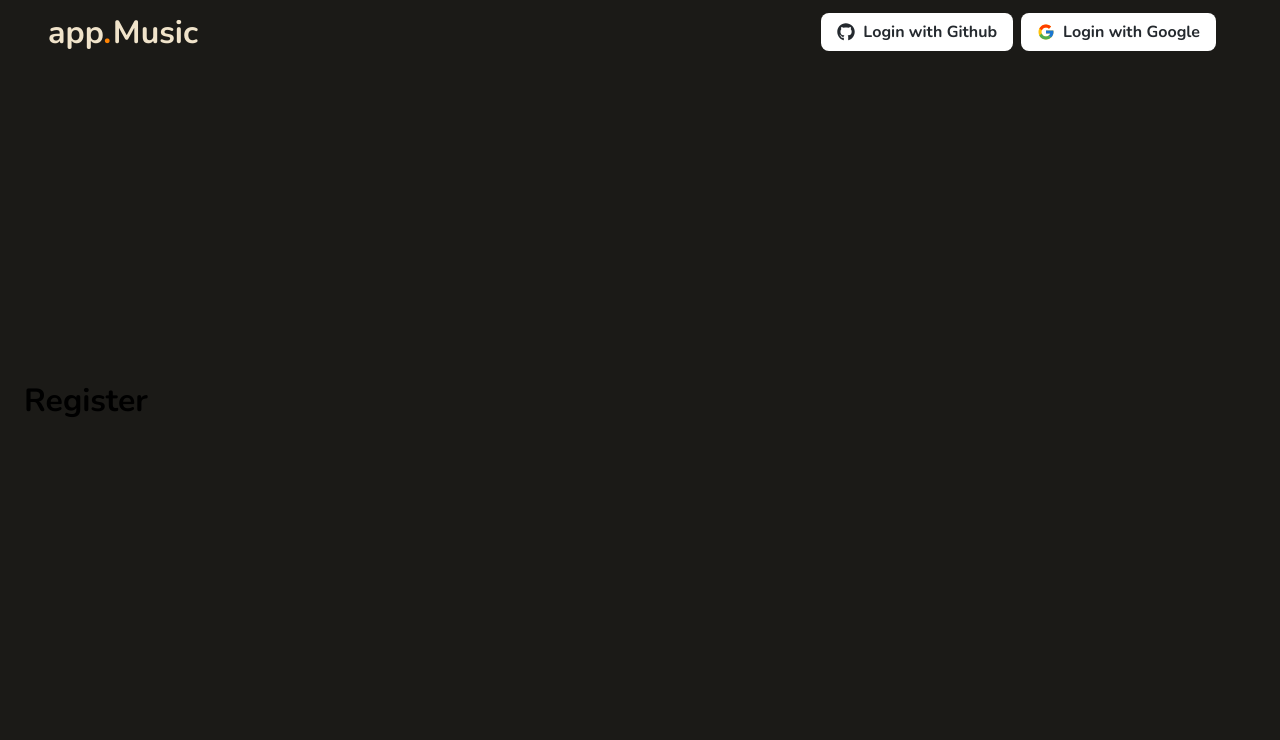
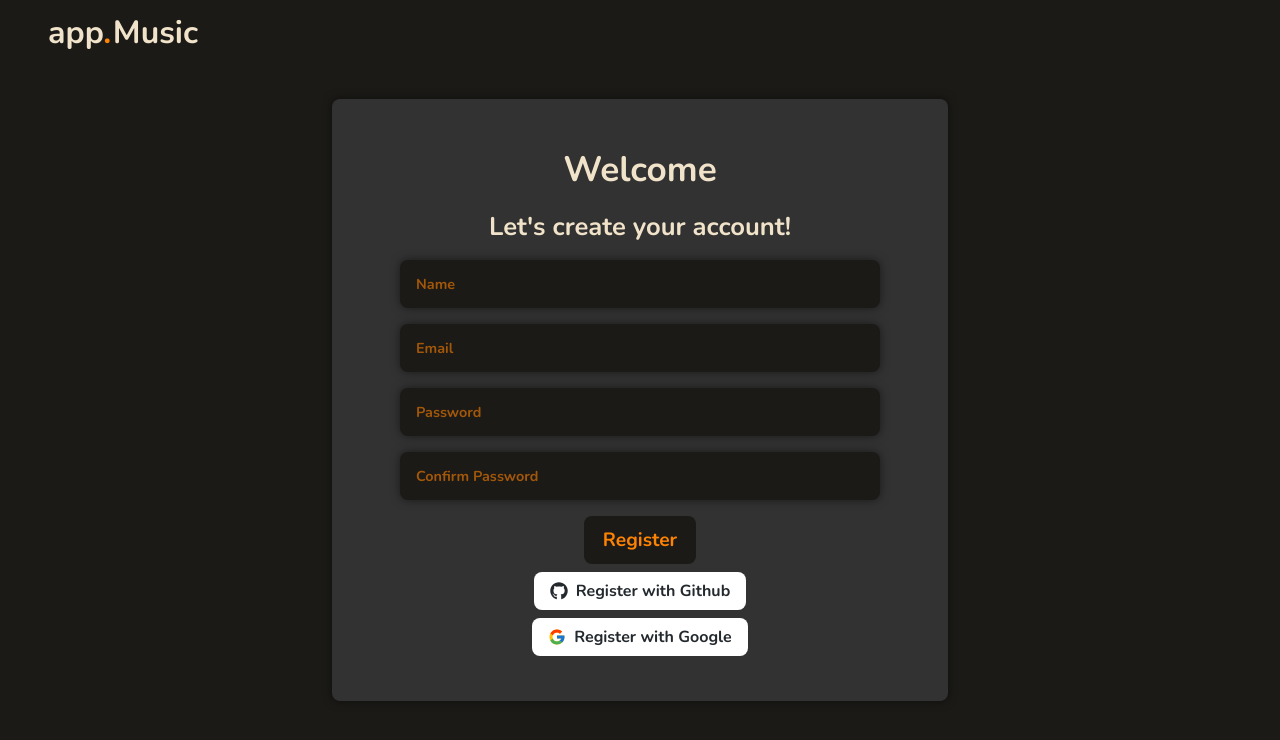
Before and after one commit to pauloruan/music-app-client, a React (Vite) app: page /register in a window 1280 px wide. Shown: the top 740 px of the page. Built offline with nearby package versions, Linux system fonts and the light colour scheme.

Commit message:
feat: Componente "FormRegister" criado.

```diff
--- /dev/null
+++ b/src/components/FormRegister/index.tsx
@@ -0,0 +1,34 @@
+import React from 'react';
+import { FaGithub } from 'react-icons/fa';
+import { FcGoogle } from 'react-icons/fc';
+import BtnGithub from '../BtnGithub';
+import BtnGoogle from '../BtnGoogle';
+import {
+  FormRegisterContainer,
+  FormRegisterTitle,
+  FormRegisterSubTitle,
+  FormRegisterInput,
+  FormRegisterButton,
+} from './style';
+
+export default function FormRegister(): React.FunctionComponentElement<{}> {
+  return (
+    <FormRegisterContainer action="">
+      <FormRegisterTitle>Welcome</FormRegisterTitle>
+      <FormRegisterSubTitle>Let&apos;s create your account!</FormRegisterSubTitle>
+      <FormRegisterInput type="text" placeholder="Name" />
+      <FormRegisterInput type="email" placeholder="Email" />
+      <FormRegisterInput type="password" placeholder="Password" />
+      <FormRegisterInput type="password" placeholder="Confirm Password" />
+      <FormRegisterButton type="submit">Register</FormRegisterButton>
+      <BtnGithub>
+        <FaGithub size={18} />
+        <span>Register with Github</span>
+      </BtnGithub>
+      <BtnGoogle>
+        <FcGoogle size={18} />
+        <span>Register with Google</span>
+      </BtnGoogle>
+    </FormRegisterContainer>
+  );
+}
--- /dev/null
+++ b/src/components/FormRegister/style.ts
@@ -0,0 +1,85 @@
+import styled from 'styled-components';
+
+export const FormRegisterContainer = styled.form`
+  display: flex;
+  flex-direction: column;
+  align-items: center;
+  justify-content: center;
+  box-sizing: border-box;
+  width: 50%;
+  height: 80%;
+  padding: 0.5rem;
+  background-color: var(--shape);
+  border-radius: 0.5rem;
+  box-shadow: var(--box-shadow);
+
+  @media (max-width: 768px) {
+    padding: 0.3rem;
+  }
+`;
+
+export const FormRegisterTitle = styled.h1`
+  font-size: 2.2rem;
+  font-weight: bold;
+  color: var(--text);
+  margin: 0.5rem;
+  text-align: center;
+`;
+
+export const FormRegisterSubTitle = styled.h2`
+  font-size: 1.6rem;
+  font-weight: bold;
+  color: var(--text);
+  margin: 0.5rem;
+  text-align: center;
+`;
+
+export const FormRegisterInput = styled.input`
+  width: 80%;
+  height: 3rem;
+  box-sizing: border-box;
+  outline: 0;
+  border-radius: 0.5rem;
+  border: 1px solid var(--text);
+  border: 0;
+  padding: 0.5rem 1rem;
+  margin: 0.5rem 0;
+  font-size: 0.9rem;
+  font-weight: bold;
+  color: var(--text);
+  background-color: var(--background);
+  box-shadow: var(--box-shadow);
+  transition: all 0.3s ease-in-out;
+
+  &::placeholder {
+    color: var(--secondary);
+  }
+`;
+
+export const FormRegisterButton = styled.button`
+  height: 3rem;
+  display: inline-block;
+  padding: 0.3rem 1.2rem;
+  margin: 0.5rem;
+  border: none;
+  border-radius: 0.5rem;
+  box-sizing: border-box;
+  text-decoration: none;
+  font-weight: bold;
+  font-size: 1.2rem;
+  color: var(--primary);
+  background-color: var(--background);
+  text-align:center;
+  transition: all 0.2s;
+  cursor:pointer;
+
+  &:hover{
+    background-color: var(--primary);
+    color: var(--background);
+  }
+
+  @media all and (max-width: 30em) {
+    display: block;
+    margin: 0.2em auto;
+  }
+`;
--- a/src/components/Header/index.tsx
+++ b/src/components/Header/index.tsx
@@ -1,14 +1,9 @@
 import React from 'react';
 import { Link } from 'react-router-dom';
-import { FaGithub } from 'react-icons/fa';
-import { FcGoogle } from 'react-icons/fc';
-import BtnGithub from '../BtnGithub';
-import BtnGoogle from '../BtnGoogle';
 
 import {
   HeaderContainer,
   SpanHeaderContainer,
-  ButtonsContainer,
   styleLink,
 } from './style';
 
@@ -20,16 +15,6 @@ export default function Header(): React.FunctionComponentElement<{}> {
         <SpanHeaderContainer>.</SpanHeaderContainer>
         Music
       </Link>
-      <ButtonsContainer>
-        <BtnGithub>
-          <FaGithub size={18} />
-          <span>Login with Github</span>
-        </BtnGithub>
-        <BtnGoogle>
-          <FcGoogle size={18} />
-          <span>Login with Google</span>
-        </BtnGoogle>
-      </ButtonsContainer>
     </HeaderContainer>
   );
 }
--- a/src/components/Header/style.ts
+++ b/src/components/Header/style.ts
@@ -22,20 +22,6 @@ export const SpanHeaderContainer = styled.span`
   padding-right: 0.1rem;
 `;
 
-export const TitleHeaderContainer = styled.h1`
-  /* color: ; */
-  font-size: 2rem;
-  font-weight: bold;
-`;
-
-export const ButtonsContainer = styled.div`
-  display: flex;
-  align-items: center;
-  flex-direction: row;
-  justify-content: space-between;
-  padding: 0.5rem;
-`;
-
 export const styleLink = {
   textDecoration: 'none',
   color: 'var(--text)',
--- a/src/pages/Register/index.tsx
+++ b/src/pages/Register/index.tsx
@@ -1,12 +1,13 @@
 import React from 'react';
 import Header from '../../components/Header';
-import { RegisterContainer } from './style';
+import FormRegister from '../../components/FormRegister';
+import RegisterContainer from './style';
 
 export default function Register(): React.FunctionComponentElement<{}> {
   return (
     <RegisterContainer>
       <Header />
-      <h1>Register</h1>
+      <FormRegister />
     </RegisterContainer>
   );
 }
--- a/src/pages/Register/style.ts
+++ b/src/pages/Register/style.ts
@@ -1,10 +1,10 @@
 import styled from 'styled-components';
 
-export const RegisterContainer = styled.div`
+const RegisterContainer = styled.div`
   display: flex;
   flex-direction: row;
   flex-wrap: nowrap;
-  justify-content: space-between;
+  justify-content: center;
   align-items: center;
   align-content: center;
   background-color: var(--background);
@@ -12,83 +12,6 @@ export const RegisterContainer = styled.div`
   margin: 0 auto;
   width: 100%;
   height: 100vh;
-
-  @media (max-width: 768px) {
-    justify-content: center;
-    padding: 1rem;
-  }
-
-  @media (max-width: 480px) {
-    padding: 0.3rem;
-  }
 `;
 
-export const HomeTextsContainer = styled.div`
-  display: flex;
-  flex-direction: column;
-  align-items: flex-start;
-  justify-content: center;
-  background-color: var(--background);
-  padding: 3rem;
-  margin: 0 auto;
-  width: 50%;
-  height: 100%;
-
-  @media (max-width: 768px) {
-    width: 80%;
-    padding: 1rem;
-  }
-
-  @media (max-width: 480px) {
-    padding: 0.5rem;
-  }
-`;
-
-export const HomeTitle = styled.h1`
-  font-size: 2.6rem;
-  font-weight: bolder;
-  margin: 0.5rem 0;
-  color: var(--primary);
-  text-align: flex-start;
-  text-transform: capitalize;
-  letter-spacing: 0.1rem;
-
-  @media only screen and (max-width: 768px) and (max-width: 1080px) {
-    font-size: 2.2rem;
-  }
-
-  @media only screen and (max-width: 480px) {
-    font-size: 2rem;
-  }
-`;
-
-export const HomeText = styled.p`
-  font-size: 1.4rem;
-  margin: 0.5rem;
-  color: var(--text);
-  text-align: start;
-  margin: 0.5rem 0;
-
-  @media only screen and (max-width: 768px) and (max-width: 1080px) {
-    font-size: 1.2rem;
-  }
-
-  @media only screen and (max-width: 480px) {
-    font-size: 1rem;
-  }
-`;
-
-export const IlustrationHomeContainer = styled.img`
-  width: 30%;
-  height: 50%;
-  margin: 0.5rem;
-
-  @media only screen and (max-width: 768px) and (max-width: 1080px) {
-    width: 30%;
-    height: 40%;
-  }
-
-  @media only screen and (max-width: 480px) {
-    display: none;
-  }
-`;
+export default RegisterContainer;
```
